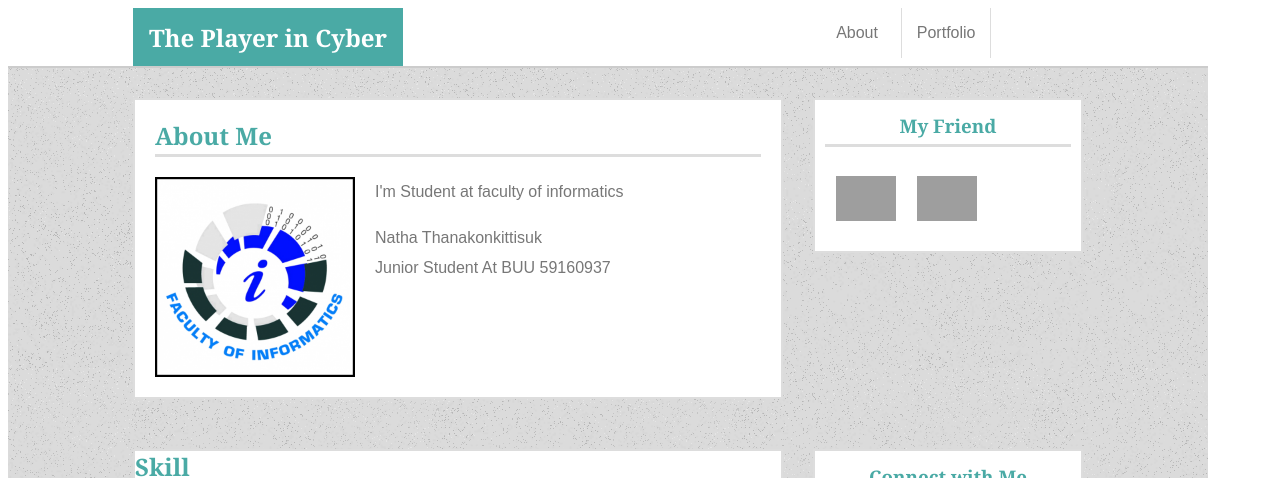
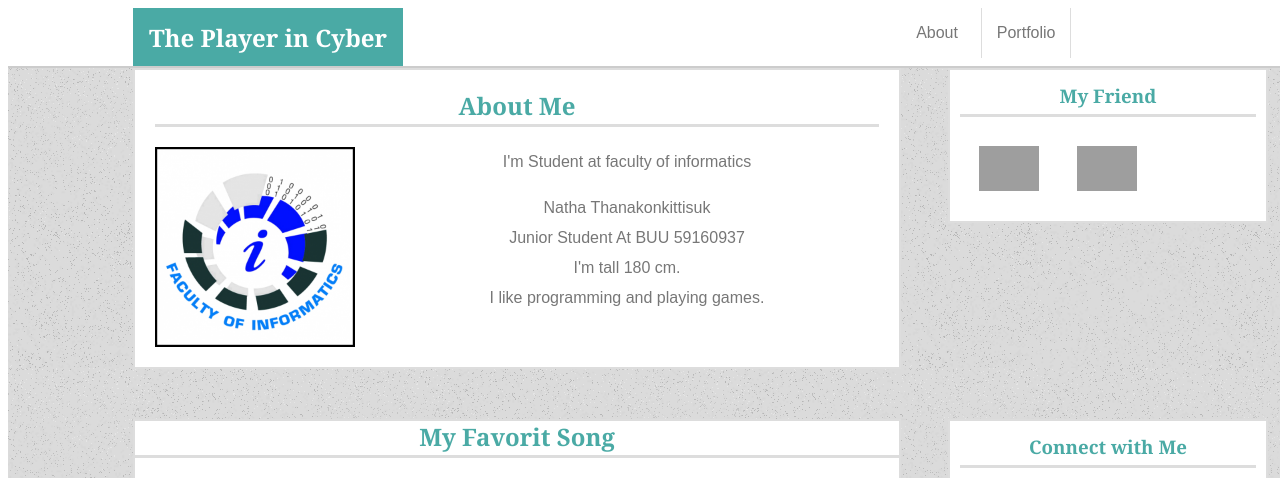
Before and after one commit to Cyl3el2Cleal2/59160937portfolio, a PHP site: page / in a window 1280 px wide. Shown: the top 478 px of the page. Run offline with PHP 8.4, Linux system fonts and the light colour scheme; grey boxes are pictures that could not be loaded.

Commit message:
Now is Ok

```diff
--- a/assets/css/style.css
+++ b/assets/css/style.css
@@ -10,7 +10,8 @@ body {
 	line-height: 30px;
 	text-align: left;
 	/* Set width to 1200 instead of 960 for better layout (in my humble opinion). */
-	width: 1200px;
+	width: 100%;
+	height: 100%;
 }
 
 header	{
@@ -137,7 +138,7 @@ footer {
 	overflow: auto;
 	margin: 0 auto;
 	background-image: url("../images/background.png");
-	height: 600px;
+	height: 100%;
 	width: 100%;
 	border-bottom: 5px solid #4aaaa5;
 }
@@ -196,20 +197,21 @@ footer {
 #myFriend {
 	float: right;
 	padding: 10px;
-	width: 270px;
+	width: 25%;
 	top: 30px;
 	text-align: center;
-	margin-right: 125px;
-	margin-top: 30px
+	margin-right: 20px;
+	margin-left: 5px;
+	margin-top: 0px;
 }
 
 #main-bio,
 #contact-form,
 #skill,
 #project-portfolio {
-	position: relative;
-	text-align: left;
-	width: 650px;
+	float: left;
+	text-align: center;
+	width: 60%;
 	top: 30px;
 	margin-left: 125px;
 	margin-bottom: 50px;
--- a/index.html
+++ b/index.html
@@ -37,6 +37,10 @@
 			<p>
 				Natha Thanakonkittisuk <br>
 				Junior Student At BUU 59160937<br>
+				I'm tall 180 cm. <br>
+				I like programming and playing games.
+
+
 
 
 			</p>
@@ -54,8 +58,8 @@
 		</section>
 
 		<section id="skill">
-			<h2>Skill</h2>
-			<iframe width="560" height="315" src="https://www.youtube.com/embed/nP5oiJrqKpg" frameborder="0" allow="autoplay; encrypted-media" allowfullscreen></iframe>
+			<h2>My Favorit Song</h2>
+			<iframe width="560" height="315" src="https://www.youtube.com/embed/IPfJnp1guPc" frameborder="0" allow="autoplay; encrypted-media" allowfullscreen></iframe>
 		</section>
 
 		<section id="social-links">
@@ -64,7 +68,16 @@
 			  <li><a href="https://www.facebook.com/profile.php?id=100008132174733"><img class="icon" src="assets/images/facebook.png" alt="GitHub Profile"></a></li>
 			  <li><a href="https://github.com/Cyl3el2Cleal2"><img class="icon" src="assets/images/github.png" alt="GitHub Profile"></a></li>
 			</ul>
-	  	</section>
+		  </section>
+
+		<section id="social-links">
+				<h3>Hard Skill</h3>
+				<ul>
+				  <li><a href="https://www.mongodb.com/"><img class="icon" src="assets/images/mongodb.png" alt="Monggo DB"></a></li>
+				  <li><a href="https://en.wikipedia.org/wiki/C_Sharp_(programming_language)"><img class="icon" src="assets/images/csharp.png" alt="csharp skill"></a></li>
+				  <li><a href="https://www.java.com/"><img class="icon" src="assets/images/java.png" alt="Java skill"></a></li>
+				</ul>
+		</section>
 
 
 
```
Also changed, not shown: portfolio.html (+7 -7 lines), assets/images/Icpc_logo.png (added), assets/images/Java.png (added), assets/images/csharp.png (added), assets/images/litechat.png (added), assets/images/mongodb.png (added).
